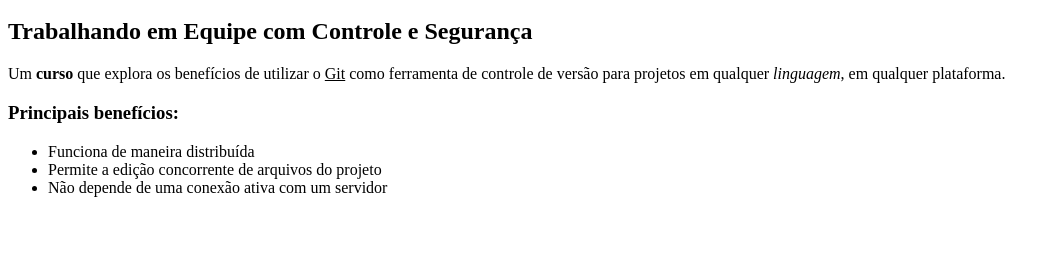
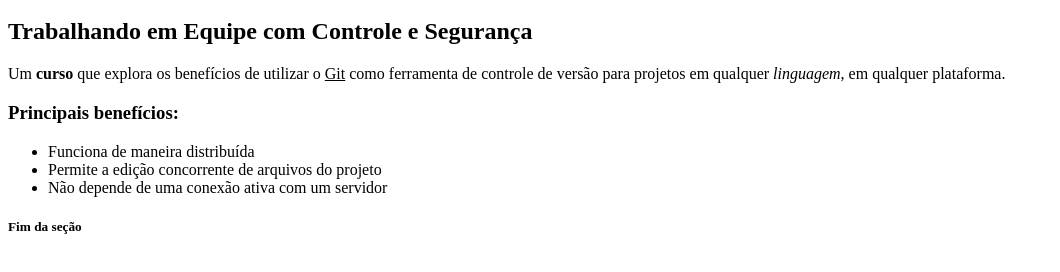
Before and after one commit to alecrud/curso-git, a plain HTML site: page index.html in a window 1280 px wide. Shown: the part 48-320 px from the top of the page, without its empty margins (0-1060 px from the left). Drawn offline with Linux system fonts and the light colour scheme.

Commit message:
Um teste para comitar no repositório remoto

```diff
--- a/index.html
+++ b/index.html
@@ -14,5 +14,7 @@
             <li>Permite a edição concorrente de arquivos do projeto</li>
             <li>Não depende de uma conexão ativa com um servidor</li>
         </ul>
+
+        <h5>Fim da seção</h5>
     </body>
 </html>
```
